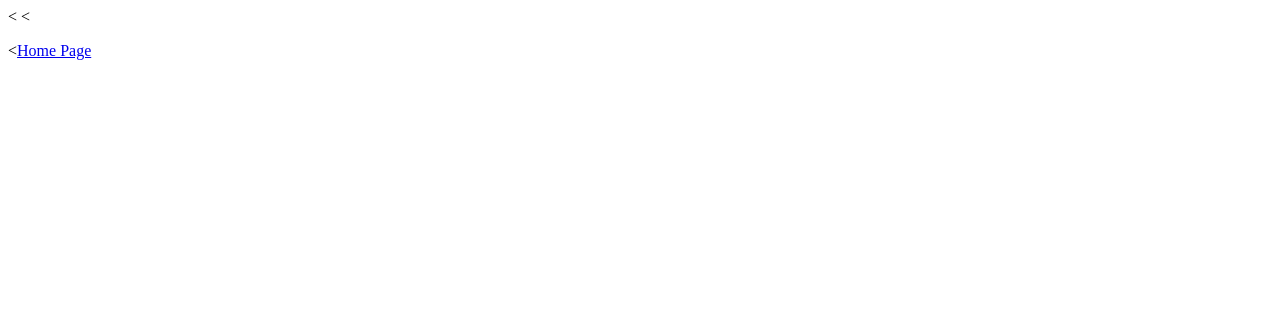
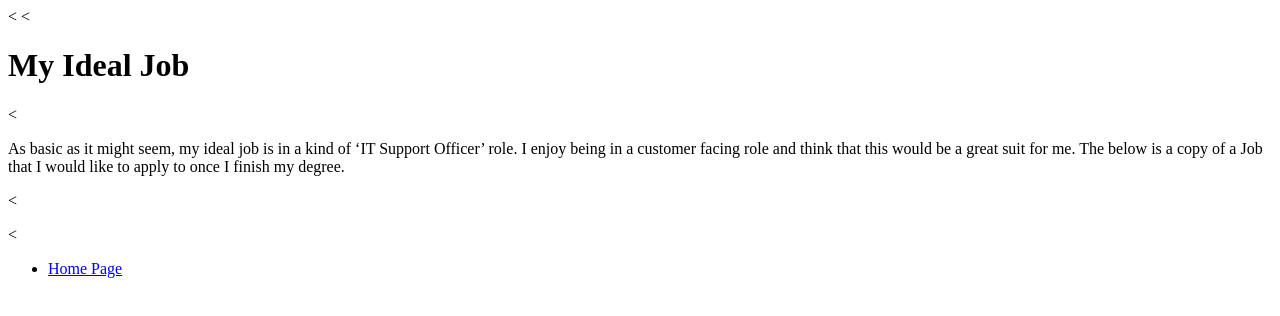
Before and after one commit to s3908682/My-Website, a plain HTML site: page my-ideal-job.html in a window 1280 px wide. Drawn offline with Linux system fonts and the light colour scheme.

Commit message:
Update my-ideal-job.html

```diff
--- a/my-ideal-job.html
+++ b/my-ideal-job.html
@@ -5,6 +5,14 @@
     <title>My Ideal Job</title>
   </head>
   <body>
-    <<p><<a href="index.html">Home Page</a></p>
+    <<h1>My Ideal Job</h1>
+    <<p>As basic as it might seem, my ideal job is in a kind of ‘IT Support Officer’ role. I enjoy being in a customer facing role and think that this would be a great suit for me. The below is a copy of a Job that I would like to apply to once I finish my degree.</p>
+
+    <<p><<ul>
+    <li>
+    <a href="index.html">Home Page</a>
+</li>
+</<ul>
+  </p>
   </body>
 </html>
```
